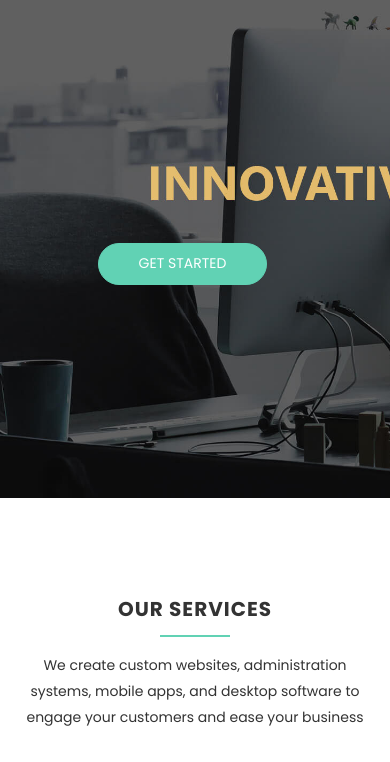
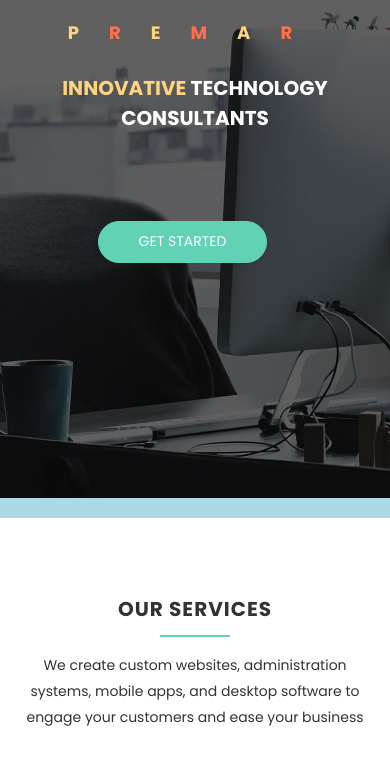
Before and after one commit to OlukaDenis/Premar, a plain HTML site: page index.html in a window 390 px wide. Shown: the part 82-844 px from the top of the page. Drawn offline with Linux system fonts and the light colour scheme.

Commit message:
Changed the title on the header picture to be responsive with all device sizes

```diff
--- a/css/main.css
+++ b/css/main.css
@@ -32,6 +32,8 @@
    1. IMPORT GOOGLE FONTS
    ========================================================================== */
 @import url("https://fonts.googleapis.com/css?family=Poppins:400,700");
+@import url("https://fonts.googleapis.com/css?family=Ubuntu:400,700");
+
 /* ==========================================================================
    2. GENERAL
    ========================================================================== */
@@ -401,7 +403,7 @@ button:focus {
    3. Hero Area
    ========================================================================== */
 #hero-area {
-  background: url(../img/premar-bg2.jpg) fixed no-repeat;
+  background: lightblue url(../img/premar_bg.jpg) fixed no-repeat;
   background-size: cover;
   color: #fff;
   overflow: hidden;
@@ -421,29 +423,31 @@ button:focus {
 }
 
 #hero-area .contents {
-  padding: 200px 0 130px;
+  padding: 200px 0 100px;
 }
 
 #hero-area .contents h1 {
   color: #fff;
-  font-size: 42px;
+  letter-spacing: 30px;
+  font-size: 120px;
   font-weight: 700;
-  margin-bottom: 25px;
+
 }
 
-#hero-area .contents p {
-  font-size: 14px;
+#hero-area .contents h6 {
+  margin-top: 25px;
   color: #fff;
-  font-weight: 400;
-  line-height: 30px;
-  letter-spacing: 0.5px;
+  font-size: 20px;
+  font-weight: 600;
+   line-height: 30px;
+
 }
 
 #hero-area .contents .btn {
   margin: 25px 25px 0px 0px;
   text-transform: uppercase;
   position: relative;
-  margin-top: 200px;
+  margin-top: 80px;
 }
 
 #hero-area .banner_bottom_btn {
--- a/index.html
+++ b/index.html
@@ -93,8 +93,9 @@
         <div class="row justify-content-md-center">
           <div class="col-md-10">
             <div class="contents text-center">
-              <h1 class="wow fadeInDown" data-wow-duration="1000ms" data-wow-delay="0.3s"></h1>
-              <p class="lead  wow fadeInDown" data-wow-duration="1000ms" data-wow-delay="400ms"></p>
+              <h1 class="wow fadeInDown" data-wow-duration="1000ms" data-wow-delay="0.3s">
+                <span style="color: #ffd480;">P</span><span style="color: #ff704d;">R</span><span style="color: #ffd480;">E</span><span style="color: #ff704d;">M</span><span style="color: #ffd480;">A</span><span style="color: #ff704d;">R</span></h1>
+              <h6 class=" lead wow fadeInDown" data-wow-duration="1000ms" data-wow-delay="400ms"> <span style="color: #ffd480;">INNOVATIVE </span> TECHNOLOGY CONSULTANTS </h6>
               <a href="#services" class="btn btn-common wow fadeInUp" data-wow-duration="1000ms" data-wow-delay="400ms">Get started</a>
             </div>
           </div>
```
Also changed, not shown: img/premar_bg.jpg (added).
